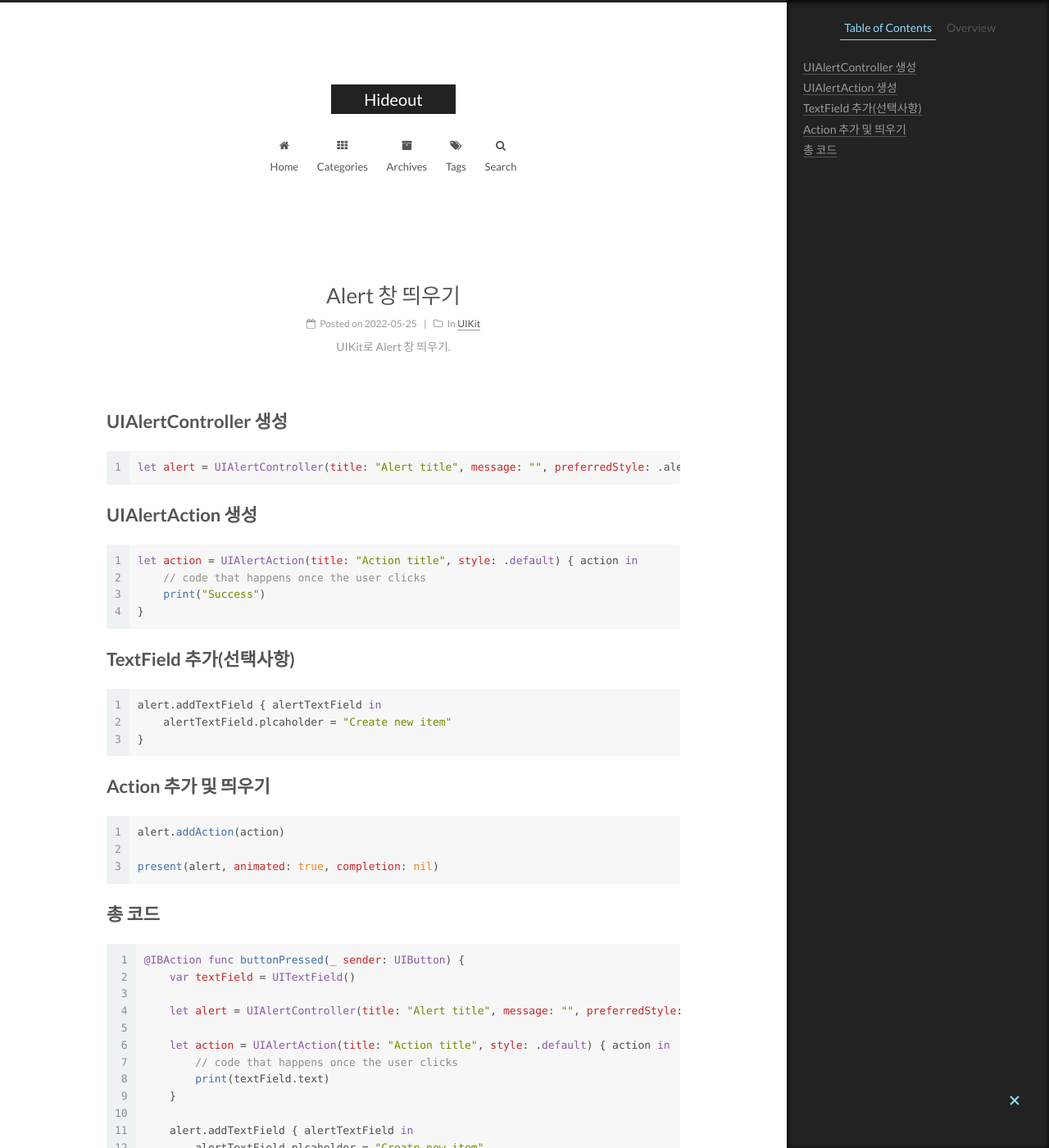
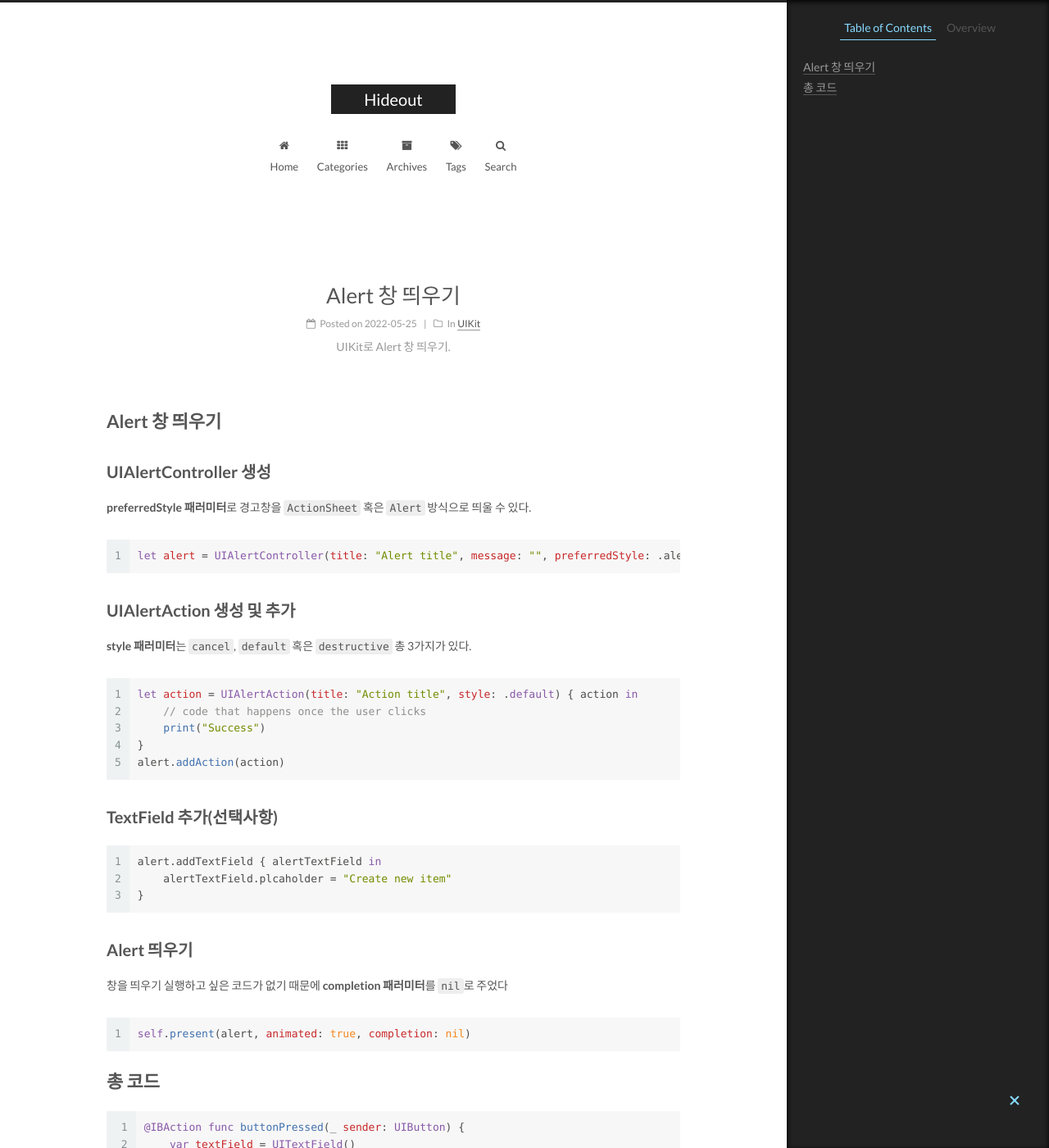
Before and after one commit to pagh2322/pagh2322.github.io, a Jekyll site: the page built from _posts/2022-05-25-uikit-alert.md, in a window 1280 px wide and 1400 px high. Shown: the whole window at 82% size. Built offline with Jekyll 4.4.1, drawn with Linux system fonts in a browser that asks for light colours; comment, search, counter and statistics services are not loaded; some of the changed text lies outside the part shown.

Commit message:
Add Timer, Gesture Recognizer & Update Navigation-Segue, Alert, LifeCycle

````diff
--- a/_posts/2022-05-25-uikit-alert.md
+++ b/_posts/2022-05-25-uikit-alert.md
@@ -7,33 +7,40 @@ tags:
 - UIKit
 - iOS
 - Alert
+- TextField
 ---
 
-# UIAlertController 생성
+# Alert 창 띄우기
+## UIAlertController 생성
+**preferredStyle 패러미터**로 경고창을 `ActionSheet` 혹은 `Alert` 방식으로 띄울 수 있다.
+
 ```swift
 let alert = UIAlertController(title: "Alert title", message: "", preferredStyle: .alert)
 ```
 
-# UIAlertAction 생성
+## UIAlertAction 생성 및 추가
+**style 패러미터**는 `cancel`, `default` 혹은 `destructive` 총 3가지가 있다.
+
 ```swift
 let action = UIAlertAction(title: "Action title", style: .default) { action in
     // code that happens once the user clicks
     print("Success")
 }
+alert.addAction(action)
 ```
 
-# TextField 추가(선택사항)
+## TextField 추가(선택사항)
 ```swift
 alert.addTextField { alertTextField in
     alertTextField.plcaholder = "Create new item"
 }
 ```
 
-# Action 추가 및 띄우기
+## Alert 띄우기
+창을 띄우기 실행하고 싶은 코드가 없기 때문에 **completion 패러미터**를 `nil`로 주었다
+
 ```swift
-alert.addAction(action)
-
-present(alert, animated: true, completion: nil)
+self.present(alert, animated: true, completion: nil)
 ```
 
 # 총 코드
@@ -47,14 +54,13 @@ present(alert, animated: true, completion: nil)
         // code that happens once the user clicks
         print(textField.text)
     }
+    alert.addAction(action)
 
     alert.addTextField { alertTextField in
         alertTextField.plcaholder = "Create new item"
         textField = alertTextField
     }
 
-    alert.addAction(action)
-
-    present(alert, animated: true, completion: nil)
+    self.present(alert, animated: true, completion: nil)
 }
 ```
````
Also changed, not shown: _posts/2022-05-19-swift-timer.md (added, +64 -0 lines), _posts/2022-05-20-uikit-navigation-segue.md (+2 -2 lines), _posts/2022-05-25-uikit-gesture-recognizer.md (added, +49 -0 lines), _posts/2022-05-25-uikit-lifecycle.md (+4 -3 lines).
